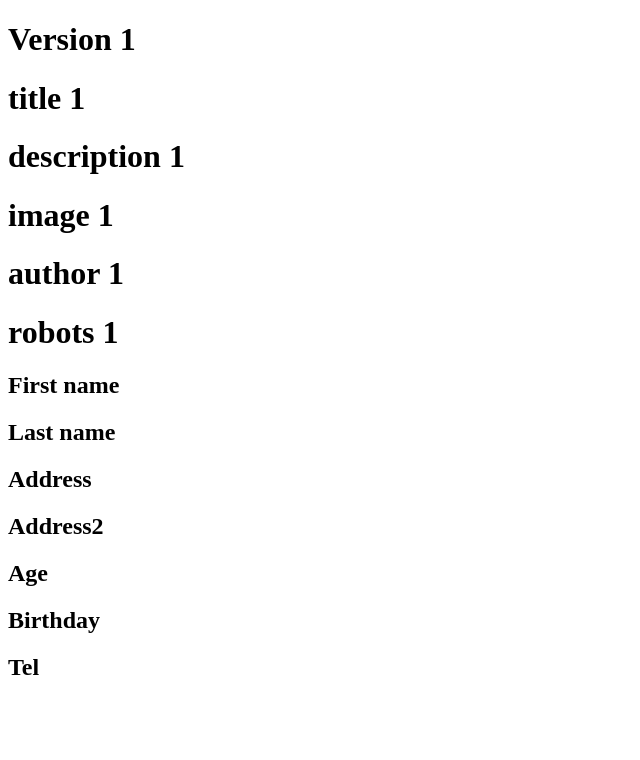
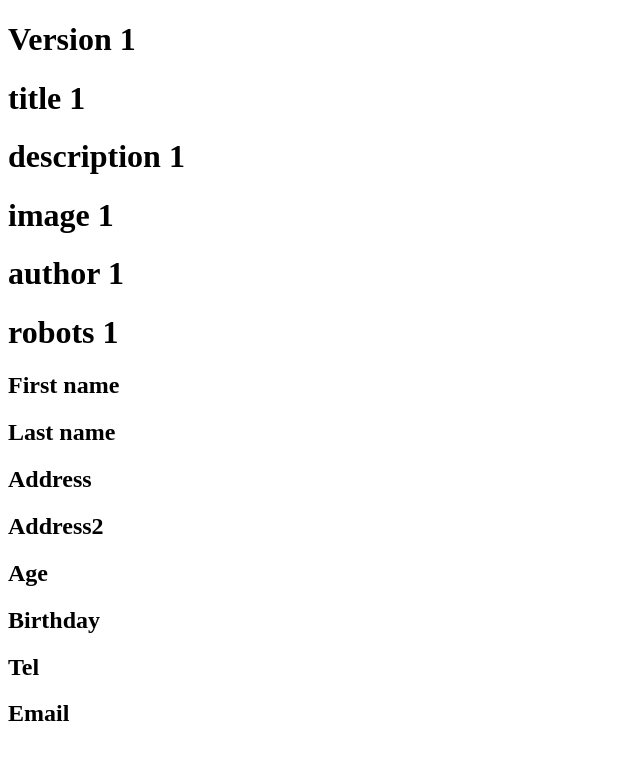
Before and after one commit to developerf03/test, a Nuxt app: page / in a window 1280 px wide. Shown: the top 760 px of the page, without its empty margins (0-640 px from the left). Built offline with nearby package versions, Linux system fonts and the light colour scheme.

Commit message:
Add email

```diff
--- a/app.vue
+++ b/app.vue
@@ -14,5 +14,6 @@
     <h2>Age</h2>
     <h2>Birthday</h2>
     <h2>Tel</h2>
+    <h2>Email</h2>
   </div>
 </template>
```
